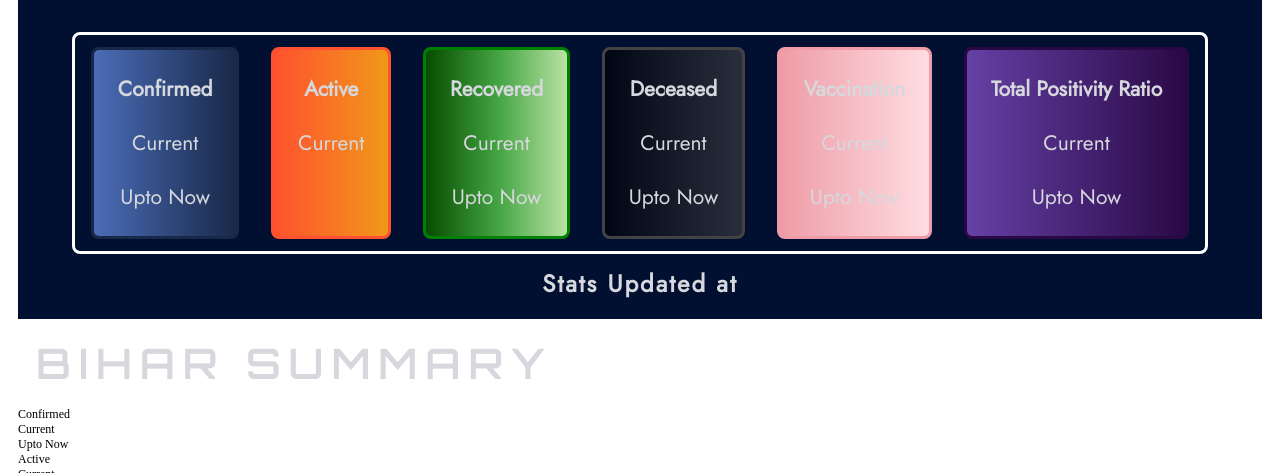
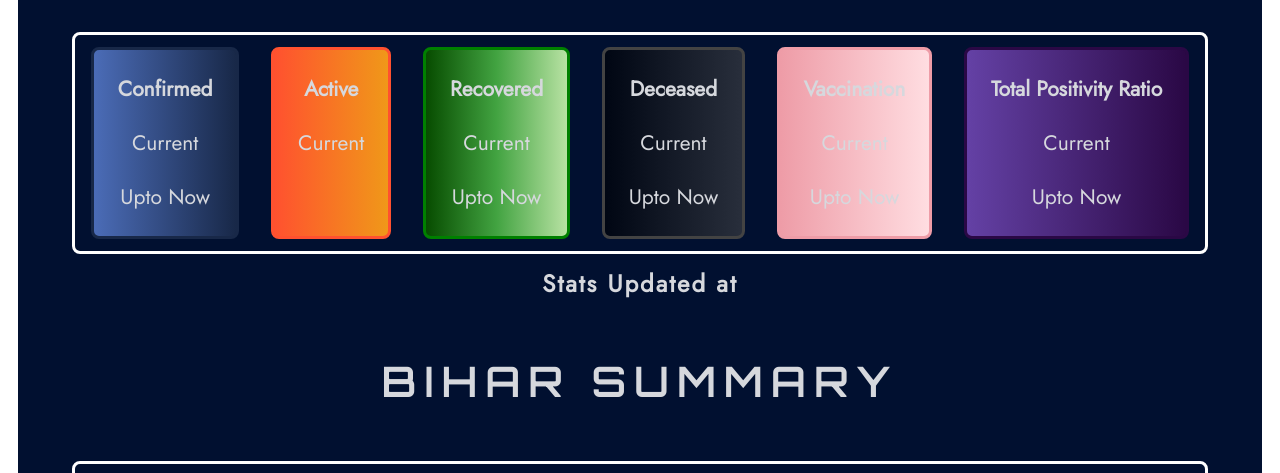
Before and after one commit to manu-karenite/Bihar-Covid-Tracker, a website: page index.html in a window 1280 px wide. Shown: the part 406-879 px from the top of the page. Drawn offline with nearby package versions, Linux system fonts and the light colour scheme; files that its build step writes are made by us from their sources; no server answers.

Commit message:
Added the newly created file

```diff
--- a/sass/main.scss
+++ b/sass/main.scss
@@ -5,3 +5,4 @@
 @import "base/typography";
 @import "components/buttons";
 @import "layouts/india-stats";
+@import "layouts/bihar-stats";
```
